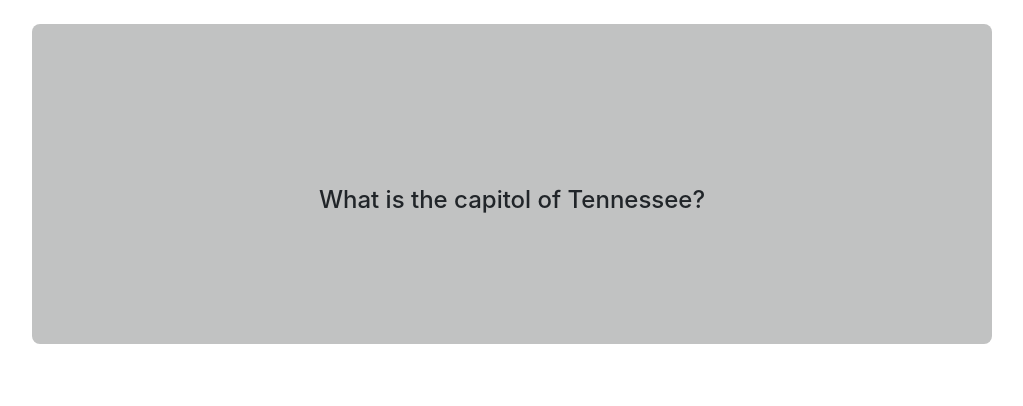
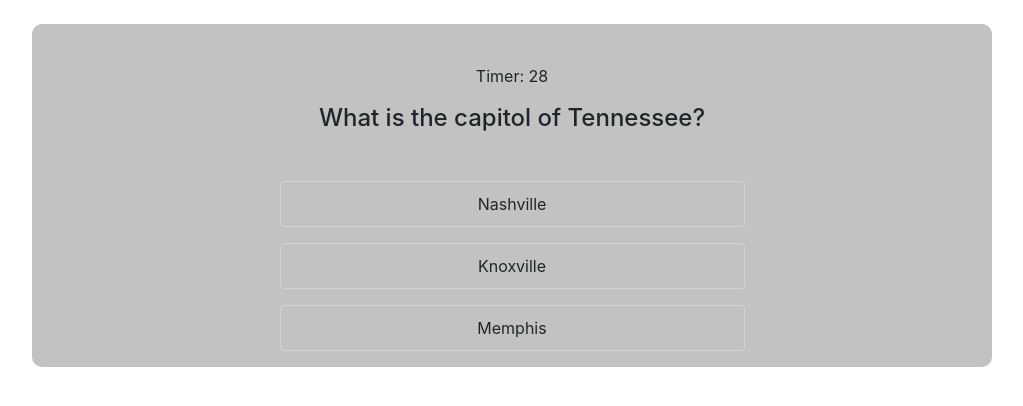
Before and after one commit to matthewemichael/TriviaGame, a plain HTML site: page index.html in a window 1280 px wide. Both pictures are taken after a click on the button "Start Game". Shown: the whole page, without its empty margins (128-1151 px from the left). Drawn offline with nearby package versions, Linux system fonts and the light colour scheme.

Commit message:
game now displays possible answers. timer counts down from 30 and stops at 0.

```diff
--- a/assets/css/style.css
+++ b/assets/css/style.css
@@ -3,7 +3,7 @@
     margin-top: 3vh;
     margin-left: auto;
     margin-right: auto;
-    border-radius: 0.5em;
+    border-radius: 10px;
     text-align: center;
     align-content: center;
     max-width: 75vw;
@@ -17,3 +17,12 @@
     margin: 5vh auto;
     width: 50%;
 }
+
+.choice {
+    border: 1px solid lightgray;
+    padding: 10px;
+    border-radius: 4px;
+    cursor: pointer;
+    max-width: 50%;
+    margin: 2vh auto;
+}
--- a/assets/javascript/app.js
+++ b/assets/javascript/app.js
@@ -3,19 +3,19 @@ $( document ).ready(function() {
 const quizQuestions = [
     {
         question: "What is the capitol of Tennessee?",
-        choices: ["Nashville", "Knoxville", "Memphis"],
+        answers: ["Nashville", "Knoxville", "Memphis"],
         correctAnswer: "Nashville"
     },
 
     {
         question: "How many congressmen does TN have in the House of Representatives?",
-        choices: ["6", "7", "8", "9"],
+        answers: ["6", "7", "8", "9"],
         correctAnswer: "9"
     },
 
     {
         question: "How many presidents have been from Tennessee?",
-        choices: ["1", "2", "3", "4"],
+        answers: ["1", "2", "3", "4"],
         correctAnswer: "3"
     }
 ];
@@ -29,14 +29,49 @@ let losses = 0;
 let unanswered = 0;
 let timer;
 
-// Display the question and choices in the browser
+// Start a 30 second timer for each question
 
+function timeUp() {
+    clearInterval(timer);
+}
+
+function countDown() {
+    counter--;
+
+    $('#time').html(`
+        Timer: ${counter}<p>
+    `)
+    if (counter === 0) {
+        timeUp();
+    }
+}
+
+// Display the question and answers in the browser
 function loadQuestion() {
+    counter = 30;
+    timer = setInterval(countDown, 1000);
+
     const question = quizQuestions[currentQuestion].question;
-    const choices = quizQuestions[currentQuestion].choices;
+    const answers = quizQuestions[currentQuestion].answers;
 
-    $('#game').html('<h4>' + question + '<h4>');
+    $('#time').html(`
+        Timer: ${counter}<p>
+    `)
+    $('#game').html(`
+        <h4>${question}</h4><br>
+        ${loadAnswers(answers)}
+    `);
 }
+
+function loadAnswers(answers){
+    let result = '';
+    for (let i = 0; i < answers.length; i++) {
+        result += `<p class="choice" data-answer="${answers[i]}">${answers[i]}</p>`
+    }
+
+    return result;
+};
+
 
 $( ".start" ).click(function()  {
     $("#game-start").remove();
```
